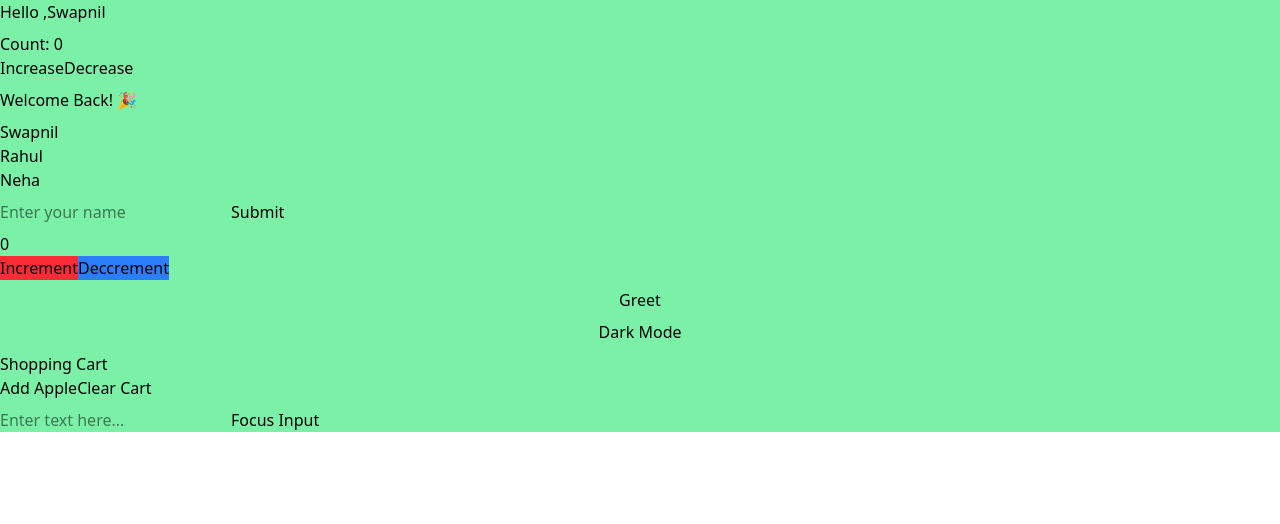
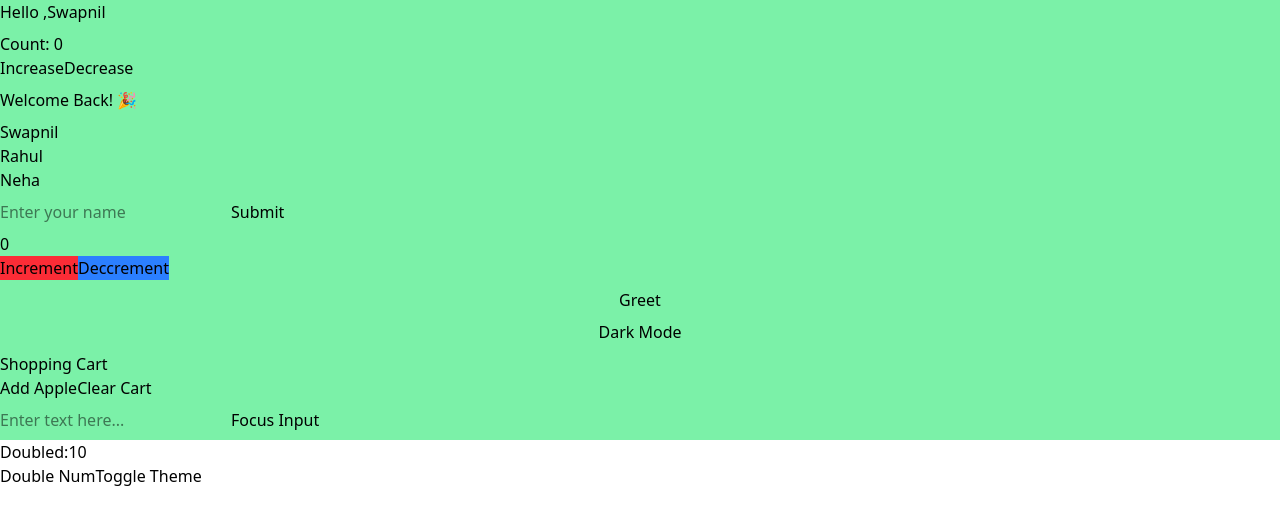
Before and after one commit to SwapniL1563/prep_react, a React (Vite) app: page / in a window 1280 px wide. Shown: the top 524 px of the page. Built offline with nearby package versions, Linux system fonts and the light colour scheme.

Commit message:
feat:add useMemo hook

```diff
--- a/src/App.tsx
+++ b/src/App.tsx
@@ -8,6 +8,7 @@ import Counter from "./hooks/useState";
 import ThemeSwitch from "./hooks/useContext"
 import Cart from "./hooks/useReducer";
 import FocusInput from "./hooks/useRef";
+import { ExpensiveCalculations } from "./hooks/useMemo";
 
 function App() {
   return (
@@ -22,6 +23,7 @@ function App() {
     <ThemeSwitch/>
     <Cart/>
     <FocusInput/>
+    <ExpensiveCalculations/>
 
    </div>
   )
--- /dev/null
+++ b/src/hooks/useMemo.tsx
@@ -0,0 +1,52 @@
+// useMemo - react hook that memoizes(remembers) the result of expensive calaculations and only re-computes when one of dependency changes until then cacjed result ( from last re-render ) is return helps  in optimizing performance
+
+import { useMemo, useState } from "react";
+
+// syntax:
+// const memoizedVal = useMemo(() => someExpCal(a,b),[a,b]);
+// 1st arg => fn taht return val
+// 2nd arg => dependency array
+// recomputes only when dependency array changes
+
+// problem solved:
+// - avoid exp calculations(loops,filtering,sorting)
+// - prevent unnecessary work when unrelated state change
+// - useful in large list,dataset
+
+// real life analogy:
+// imagine ur solving a hard math problem and u solved it and write the answer on note
+// next time someone want answer u just read note unless num is change and u solve it again
+// that's useMemo does:memoizes expensive calculations
+
+// eg. Expensive calculation
+
+export function ExpensiveCalculations() {
+    const [num,setNum] = useState(5);
+    const [theme,setTheme] = useState(false);
+
+    // expensive cal
+    const slowFunction = (num) => {
+        console.log("Calculating")
+        for(let i = 0;i < 100000;i++){
+
+        }
+
+        return num * 2;
+    }
+
+    // useMemo - to memoize expensive cal of slow fn and run it only when num changes
+    const doubledNum = useMemo(() => slowFunction(num),[num])
+
+
+    return (
+        <div style={{ background: theme ? "black" : "white", color: theme ? "white" : "black" }}>
+            <h2>Doubled:{doubledNum}</h2>
+            <button onClick={() => setNum(num + 1)}>Double Num</button>
+            <button onClick={()=> setTheme(!theme)}>Toggle Theme</button>
+        </div>
+    )
+}
+
+
+// without useMemo -> on every render (even when theme changes) slow function would run causing bad performance
+// with useMemo -> slow function would only run when num changes until it cached result will be return optimising performance
```
